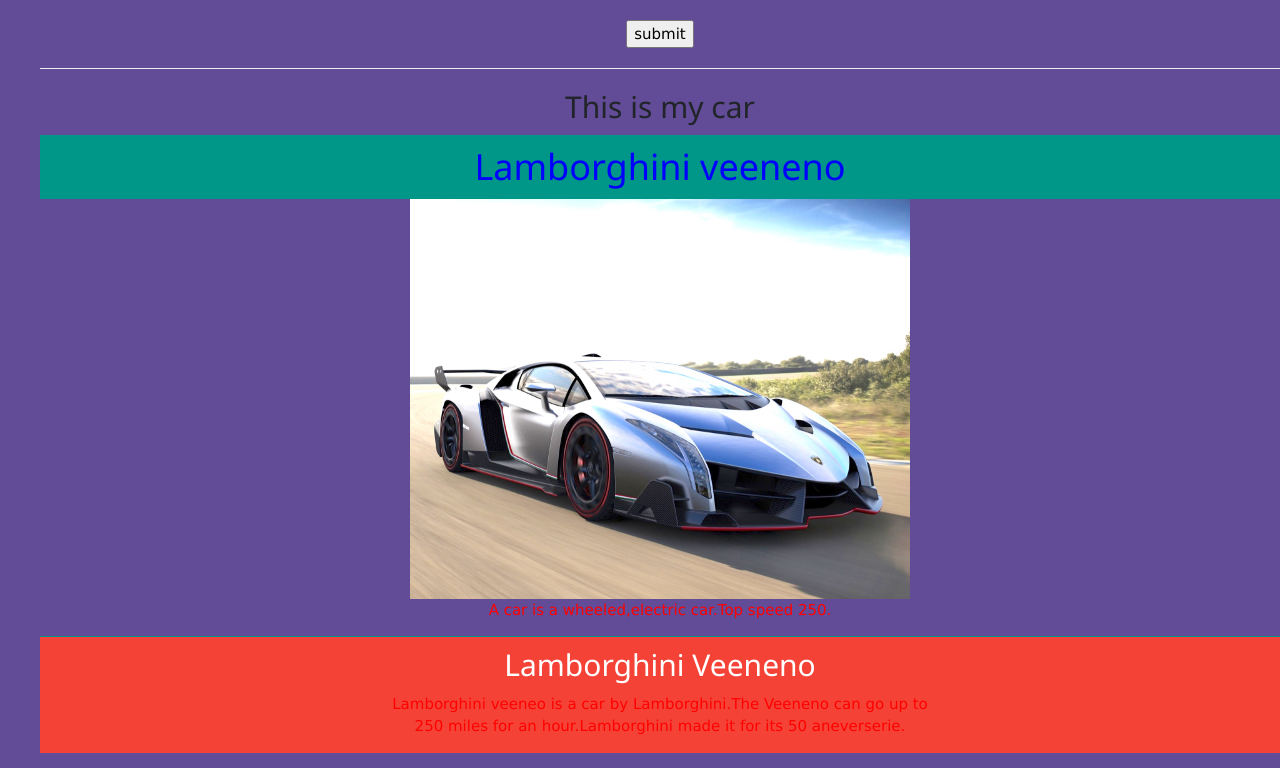
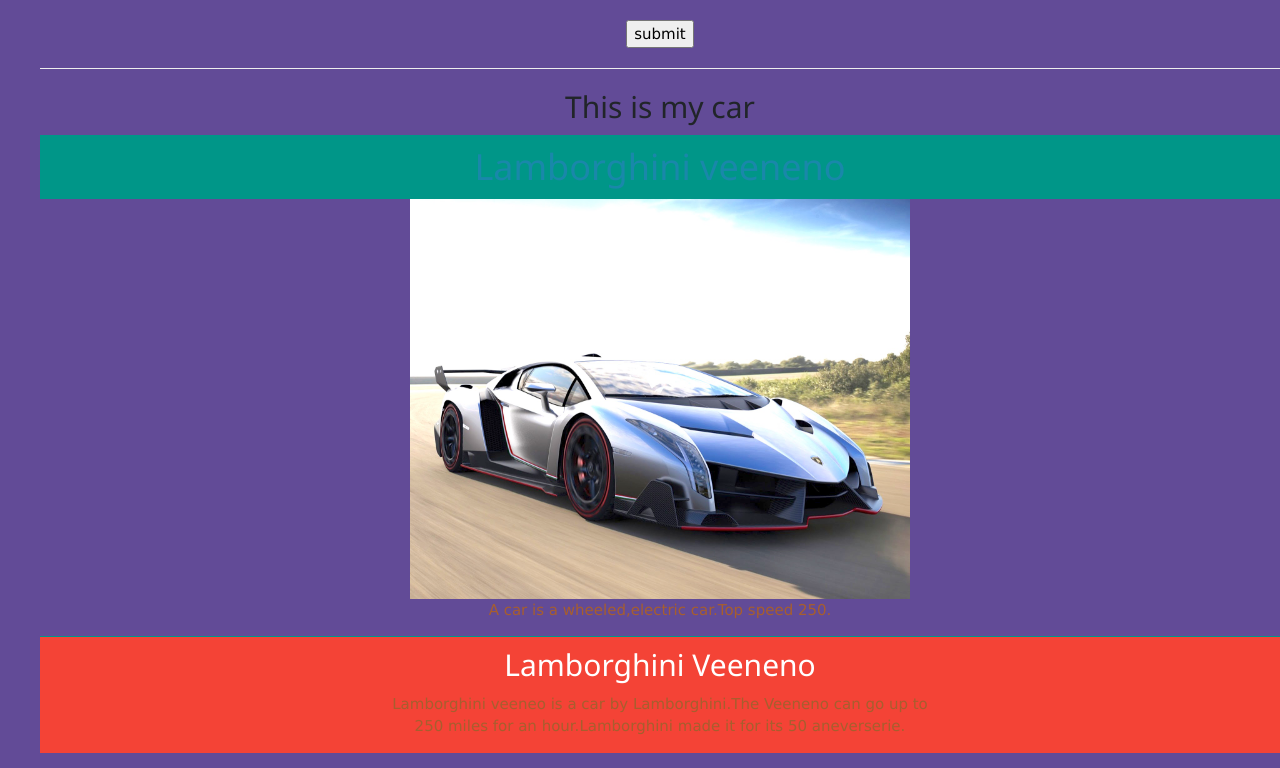
Before and after one commit to xwinga/mysite, a plain HTML site: page index.html in a window 1280 px wide. Shown: the part 1743-2511 px from the top of the page. Drawn offline with nearby package versions, Linux system fonts and the light colour scheme.

Commit message:
changed css

```diff
--- a/index.html
+++ b/index.html
@@ -15,9 +15,9 @@
 </head>
 <body>
     <style>
-        body {background-color: rgb(98, 75, 151);}
-        h1   {color: blue;}
-        p    {color: red;}
+     body {background-color: rgb(98, 75, 151);}
+        h1   {color: rgb(25, 136, 170);}
+        p    {color: rgb(167, 94, 46);}
         </style>
 <center><h1>A little about me</h1></center>
 <center>
```
Also changed, not shown: Feedback.html (+5 -5 lines).
